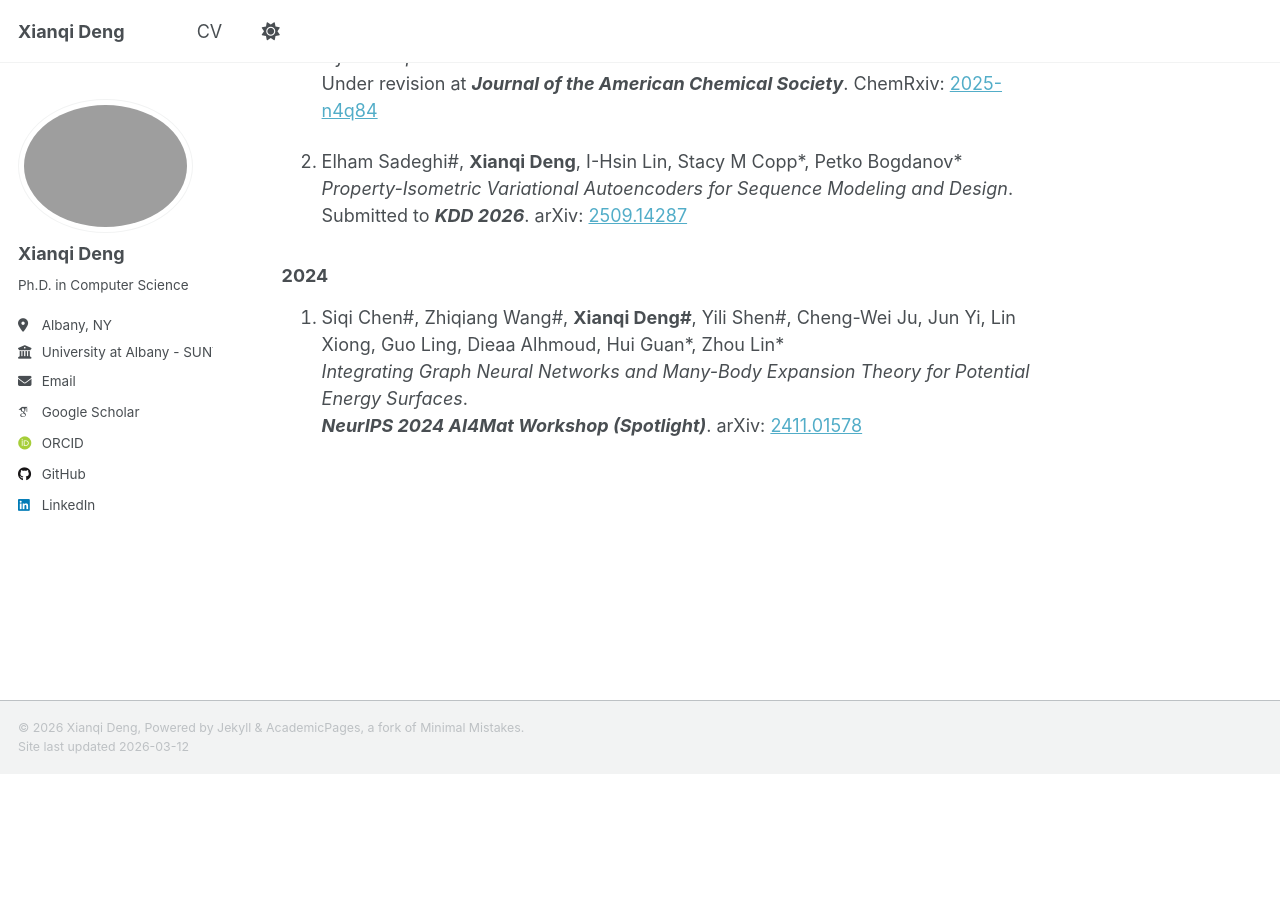
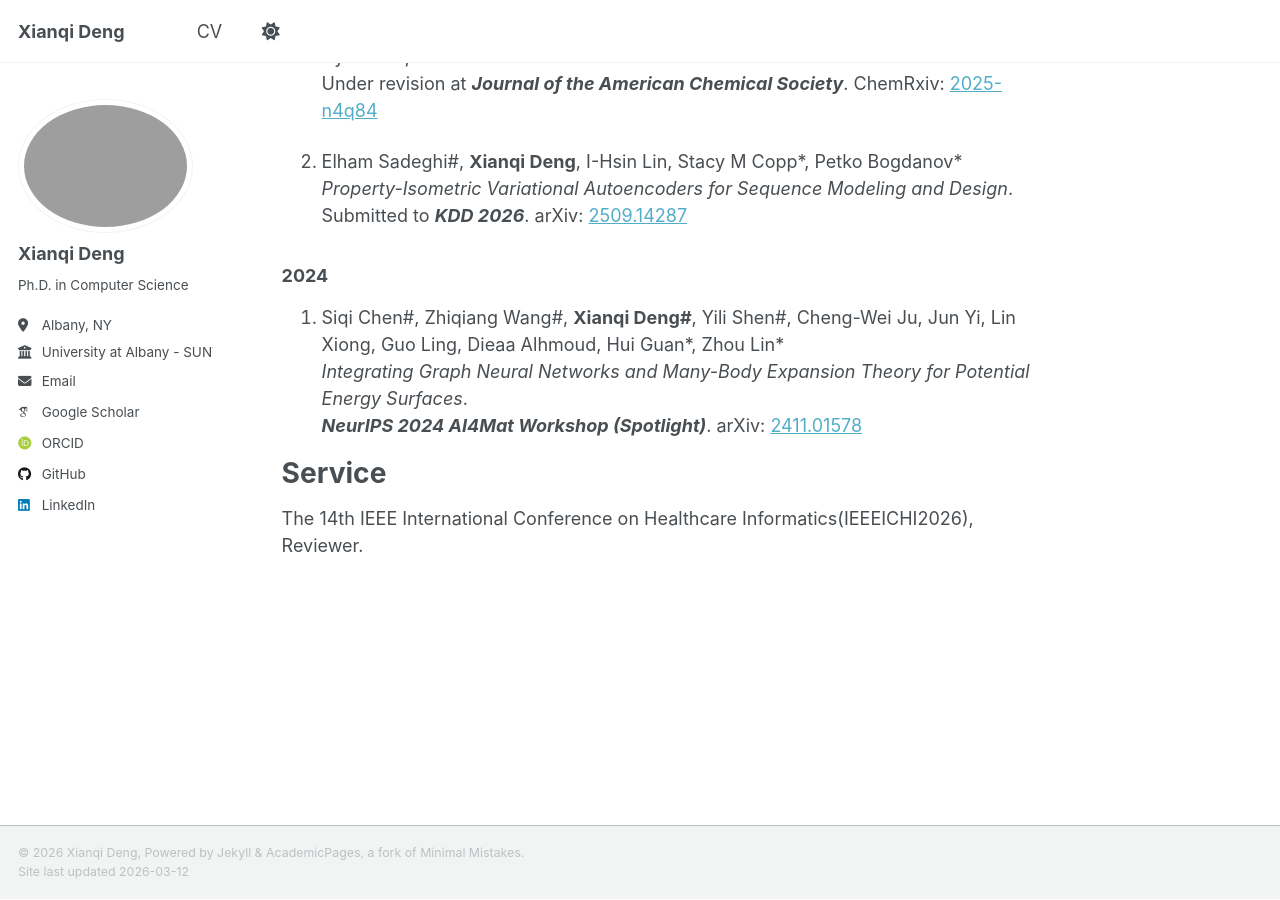
Before and after one commit to DengXianqi/dengxianqi.github.io, a Jekyll site: the page built from _pages/about.md, in a window 1280 px wide and 900 px high, scrolled down 734 px. Built offline with Jekyll 4.4.1, drawn with Linux system fonts in a browser that asks for light colours; some web fonts are replaced; a script that is not in the unit is left out; before the commit the page ends 1508 px from its top, so only the background shows below that.

Commit message:
Update about.md

```diff
--- a/_pages/about.md
+++ b/_pages/about.md
@@ -36,6 +36,10 @@ Publications
 1. Siqi Chen#, Zhiqiang Wang#, **Xianqi Deng#**, Yili Shen#, Cheng-Wei Ju, Jun Yi, Lin Xiong, Guo Ling, Dieaa Alhmoud, Hui Guan\*, Zhou Lin\* <br>
    *Integrating Graph Neural Networks and Many-Body Expansion Theory for Potential Energy Surfaces*.
    ***NeurIPS 2024 AI4Mat Workshop (Spotlight)***. arXiv: [2411.01578](https://arxiv.org/abs/2411.01578)
+
+Service
+======
+The 14th IEEE International Conference on Healthcare Informatics\(IEEEICHI2026\), Reviewer.
 
 <!--
 This is the front page of a website that is powered by the [Academic Pages template](https://github.com/academicpages/academicpages.github.io) and hosted on GitHub pages. [GitHub pages](https://pages.github.com) is a free service in which websites are built and hosted from code and data stored in a GitHub repository, automatically updating when a new commit is made to the repository. This template was forked from the [Minimal Mistakes Jekyll Theme](https://mmistakes.github.io/minimal-mistakes/) created by Michael Rose, and then extended to support the kinds of content that academics have: publications, talks, teaching, a portfolio, blog posts, and a dynamically-generated CV. Incidentally, these same features make it a great template for anyone that needs to show off a professional template!
```
